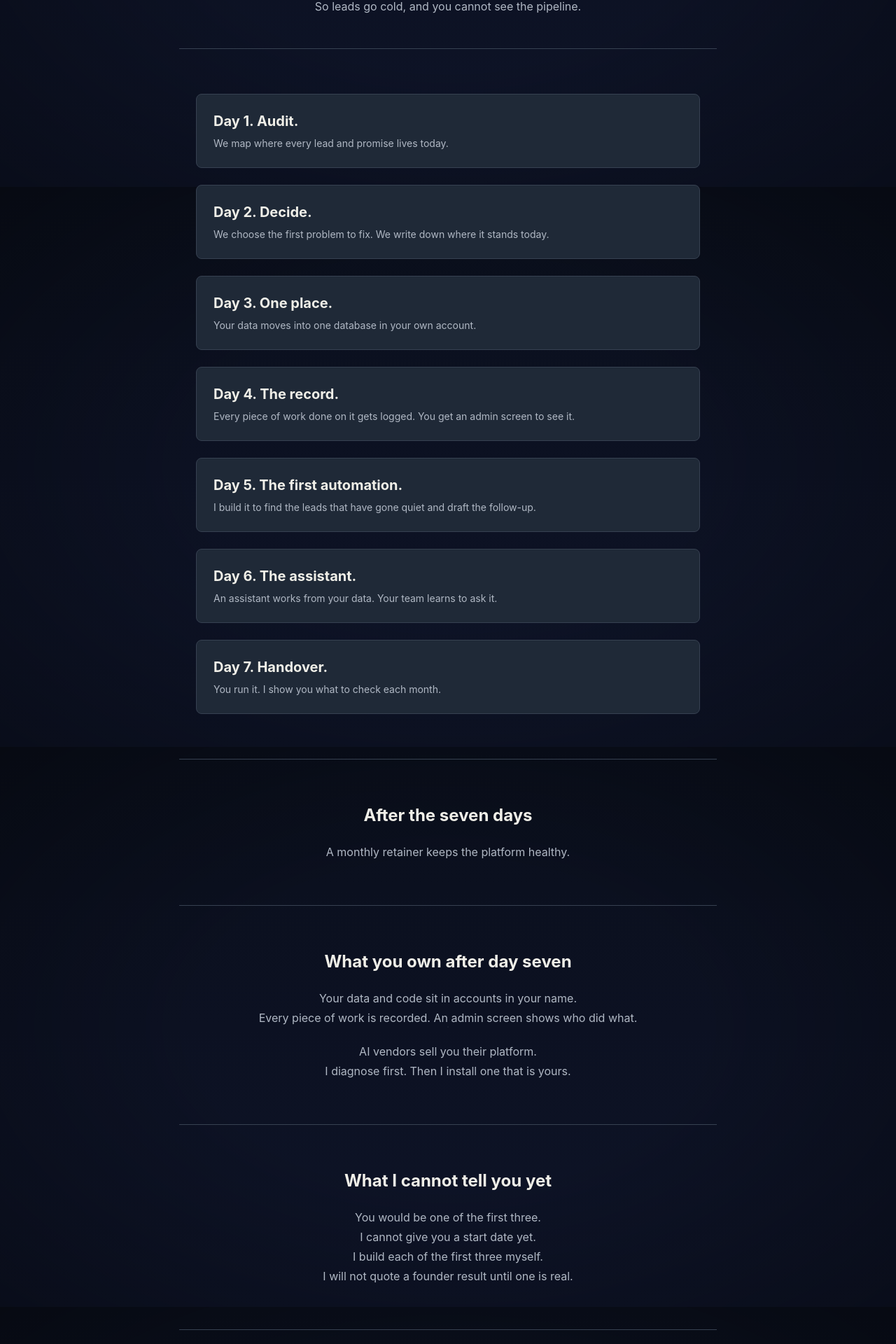
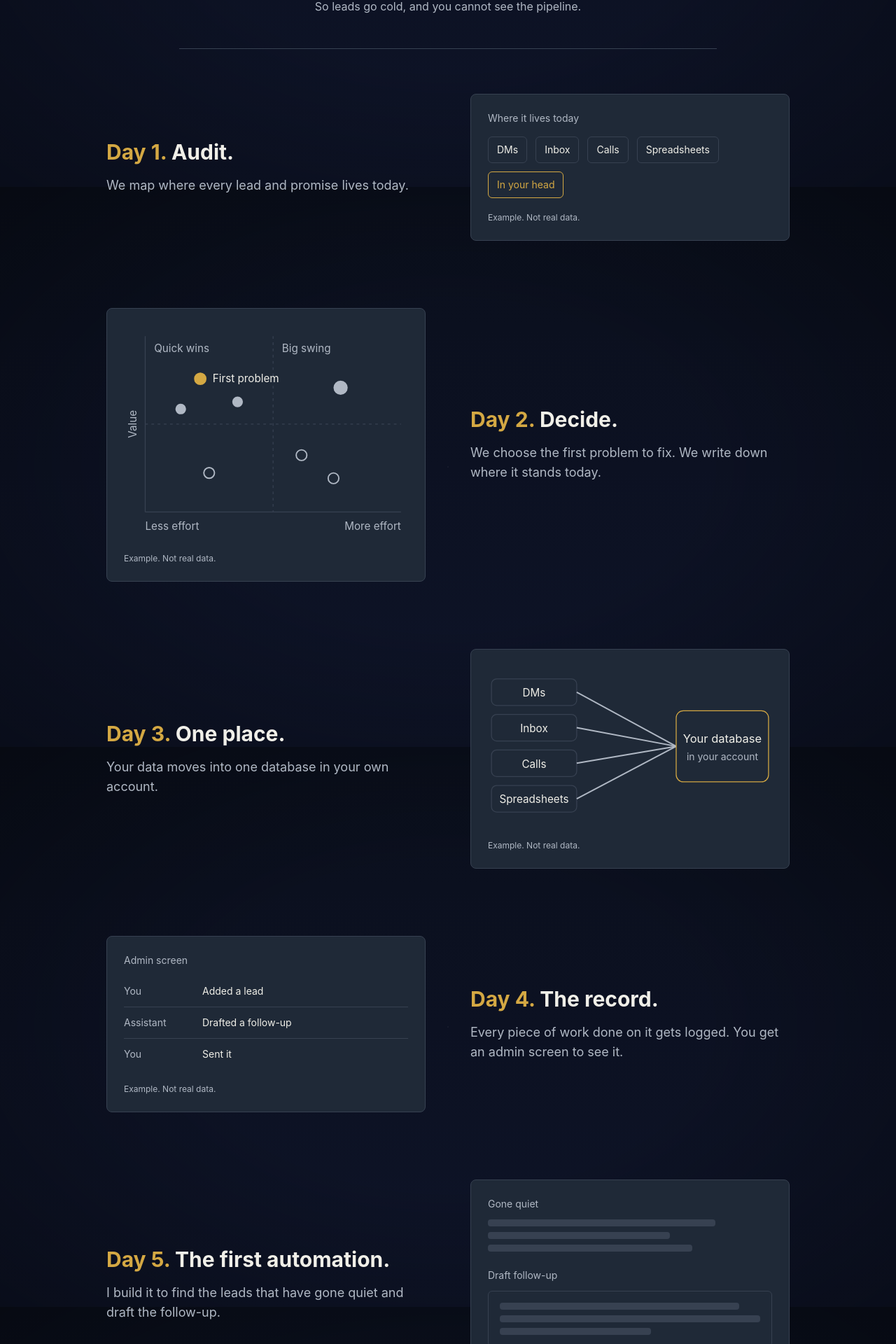
Before and after one commit to platformfix/founders.platformfix.com, a React (Vite) app: page /method in a window 1280 px wide. Shown: the part 533-2453 px from the top of the page at 70% size. Built offline with nearby package versions, Linux system fonts and the light colour scheme.

Commit message:
feat(site): rework the method page with a visual for each day
Signed-off-by: Steven Wade <steven@stevenwade.co.uk>

```diff
--- a/src/components/ApplyLink.tsx
+++ b/src/components/ApplyLink.tsx
@@ -1,13 +1,27 @@
 import { APPLY_FORM_URL, APPLY_LABEL } from "../lib/apply";
 
-const BASE = "inline-flex items-center justify-center gap-2 rounded-md bg-gold font-medium text-navy hover:opacity-90";
+const BASE =
+  "inline-flex items-center justify-center gap-2 whitespace-nowrap rounded-md bg-gold font-medium text-navy hover:opacity-90";
 
 /** The one call to action. Opens the Google Form in a new tab. */
 export function ApplyLink({ size = "lg" }: { size?: "lg" | "sm" }) {
   const sizing = size === "lg" ? "px-6 py-3" : "px-4 py-2";
   return (
-    <a href={APPLY_FORM_URL} target="_blank" rel="noopener noreferrer" className={`${BASE} ${sizing}`}>
-      {APPLY_LABEL}
+    <a
+      href={APPLY_FORM_URL}
+      target="_blank"
+      rel="noopener noreferrer"
+      aria-label={APPLY_LABEL}
+      className={`${BASE} ${sizing}`}
+    >
+      {size === "sm" ? (
+        <>
+          <span className="sm:hidden">Apply</span>
+          <span className="hidden sm:inline">{APPLY_LABEL}</span>
+        </>
+      ) : (
+        APPLY_LABEL
+      )}
     </a>
   );
 }
--- a/src/components/Layout.tsx
+++ b/src/components/Layout.tsx
@@ -8,7 +8,7 @@ export function Layout() {
       <header className="border-b border-card-border">
         <nav className="max-w-6xl mx-auto flex items-center justify-between px-6 py-4">
           <Link to="/" className="text-lg font-bold">
-            {OFFER_NAME} <span className="text-gold">by Platform Fix</span>
+            {OFFER_NAME}<span className="hidden text-gold sm:inline"> by Platform Fix</span>
           </Link>
           <div className="flex items-center gap-6 text-sm">
             <Link to="/method" className="hover:text-gold">Method</Link>
--- /dev/null
+++ b/src/components/MethodVisuals.tsx
@@ -0,0 +1,180 @@
+import type { ReactNode } from "react";
+
+/**
+ * Small illustrations for the seven days. Every one is an example, not real
+ * data, and none carries a number: the plan says no result may be claimed
+ * until a founder has one. Colours come from the brand tokens only.
+ */
+
+function Frame({ children }: { children: ReactNode }) {
+  return (
+    <figure className="rounded-lg border border-card-border bg-card-slate p-6">
+      {children}
+      <figcaption className="mt-5 text-xs text-cool-grey">Example. Not real data.</figcaption>
+    </figure>
+  );
+}
+
+const SOURCES = ["DMs", "Inbox", "Calls", "Spreadsheets"];
+
+/** Day 1: the places a business lives today. */
+export function SourcesVisual() {
+  return (
+    <Frame>
+      <p className="mb-4 text-sm text-cool-grey">Where it lives today</p>
+      <div className="flex flex-wrap gap-3">
+        {SOURCES.map((s) => (
+          <span key={s} className="rounded-md border border-card-border px-3 py-2 text-sm">
+            {s}
+          </span>
+        ))}
+        <span className="rounded-md border border-gold px-3 py-2 text-sm text-gold">In your head</span>
+      </div>
+    </Frame>
+  );
+}
+
+/** Day 2: what the audit produces. Effort across, value up. The first problem is gold. */
+export function PriorityPlot() {
+  return (
+    <Frame>
+      <svg
+        viewBox="0 0 320 240"
+        role="img"
+        aria-label="Example plot of effort against value. Quick wins sit top left, one big swing sits top right, and the first problem to fix is highlighted."
+        className="w-full h-auto font-sans"
+      >
+        <line x1="24" y1="12" x2="24" y2="210" stroke="#374151" strokeWidth="1" />
+        <line x1="24" y1="210" x2="312" y2="210" stroke="#374151" strokeWidth="1" />
+        <line x1="168" y1="12" x2="168" y2="210" stroke="#374151" strokeWidth="1" strokeDasharray="3 4" />
+        <line x1="24" y1="111" x2="312" y2="111" stroke="#374151" strokeWidth="1" strokeDasharray="3 4" />
+
+        <text x="34" y="30" fontSize="12" fill="#B0B8C4">Quick wins</text>
+        <text x="178" y="30" fontSize="12" fill="#B0B8C4">Big swing</text>
+
+        <circle cx="128" cy="86" r="7" fill="#B0B8C4" stroke="#1F2937" strokeWidth="2" />
+        <circle cx="64" cy="94" r="7" fill="#B0B8C4" stroke="#1F2937" strokeWidth="2" />
+        <circle cx="244" cy="70" r="9" fill="#B0B8C4" stroke="#1F2937" strokeWidth="2" />
+        <circle cx="86" cy="60" r="8" fill="#D4A843" stroke="#1F2937" strokeWidth="2" />
+        <text x="100" y="64" fontSize="12" fill="#F0EFE8">First problem</text>
+
+        <circle cx="96" cy="166" r="6" fill="none" stroke="#B0B8C4" strokeWidth="1.5" />
+        <circle cx="236" cy="172" r="6" fill="none" stroke="#B0B8C4" strokeWidth="1.5" />
+        <circle cx="200" cy="146" r="6" fill="none" stroke="#B0B8C4" strokeWidth="1.5" />
+
+        <text x="24" y="230" fontSize="12" fill="#B0B8C4">Less effort</text>
+        <text x="312" y="230" fontSize="12" fill="#B0B8C4" textAnchor="end">More effort</text>
+        <text x="14" y="111" fontSize="12" fill="#B0B8C4" textAnchor="middle" transform="rotate(-90 14 111)">Value</text>
+      </svg>
+    </Frame>
+  );
+}
+
+/** Day 3: the scattered places flow into one database. */
+export function OneDatabaseVisual() {
+  const ys = [14, 54, 94, 134];
+  return (
+    <Frame>
+      <svg
+        viewBox="0 0 320 180"
+        role="img"
+        aria-label="Example of four scattered sources feeding one database in your own account."
+        className="w-full h-auto font-sans"
+      >
+        {ys.map((y, i) => (
+          <g key={SOURCES[i]}>
+            <rect x="4" y={y} width="96" height="30" rx="6" fill="none" stroke="#374151" />
+            <text x="52" y={y + 20} fontSize="12" fill="#F0EFE8" textAnchor="middle">{SOURCES[i]}</text>
+            <line x1="100" y1={y + 15} x2="212" y2="90" stroke="#B0B8C4" strokeWidth="1.5" />
+          </g>
+        ))}
+        <rect x="212" y="50" width="104" height="80" rx="8" fill="#1F2937" stroke="#D4A843" />
+        <text x="264" y="86" fontSize="13" fill="#F0EFE8" textAnchor="middle">Your database</text>
+        <text x="264" y="106" fontSize="11" fill="#B0B8C4" textAnchor="middle">in your account</text>
+      </svg>
+    </Frame>
+  );
+}
+
+const LOG: [string, string][] = [
+  ["You", "Added a lead"],
+  ["Assistant", "Drafted a follow-up"],
+  ["You", "Sent it"],
+];
+
+/** Day 4: the record of work, as the admin screen shows it. */
+export function RecordVisual() {
+  return (
+    <Frame>
+      <p className="mb-3 text-sm text-cool-grey">Admin screen</p>
+      <ul className="divide-y divide-card-border text-sm">
+        {LOG.map(([who, what], i) => (
+          <li key={i} className="grid grid-cols-[6rem_1fr] gap-4 py-3">
+            <span className="text-cool-grey">{who}</span>
+            <span>{what}</span>
+          </li>
+        ))}
+      </ul>
+    </Frame>
+  );
+}
+
+function Bars({ widths }: { widths: string[] }) {
+  return (
+    <div className="space-y-2" aria-hidden="true">
+      {widths.map((w, i) => (
+        <div key={i} className="h-2.5 rounded-sm bg-card-border" style={{ width: w }} />
+      ))}
+    </div>
+  );
+}
+
+/** Day 5: quiet leads found, follow-up drafted. */
+export function QuietLeadsVisual() {
+  return (
+    <Frame>
+      <p className="mb-3 text-sm text-cool-grey">Gone quiet</p>
+      <Bars widths={["80%", "64%", "72%"]} />
+      <p className="mt-6 mb-3 text-sm text-cool-grey">Draft follow-up</p>
+      <div className="rounded-md border border-card-border p-4">
+        <Bars widths={["92%", "100%", "58%"]} />
+      </div>
+    </Frame>
+  );
+}
+
+/** Day 6: the question, answered from the founder's own data. */
+export function AskVisual() {
+  return (
+    <Frame>
+      <p className="ml-auto max-w-[85%] rounded-lg border border-card-border px-4 py-3 text-sm">
+        Who have I gone quiet on, and what is it worth?
+      </p>
+      <div className="mt-4 rounded-lg border border-card-border p-4">
+        <p className="mb-3 text-sm text-cool-grey">Answered from your own data</p>
+        <Bars widths={["88%", "70%", "76%"]} />
+      </div>
+    </Frame>
+  );
+}
+
+const CHECKS = ["Is it up to date?", "Are the backups tested?", "What has gone stale?"];
+
+/** Day 7: what the founder checks each month. */
+export function MonthlyCheckVisual() {
+  return (
+    <Frame>
+      <p className="mb-4 text-sm text-cool-grey">The monthly check</p>
+      <ul className="space-y-3 text-sm">
+        {CHECKS.map((c) => (
+          <li key={c} className="flex items-center gap-3">
+            <svg width="16" height="16" viewBox="0 0 16 16" aria-hidden="true">
+              <rect x="1.5" y="1.5" width="13" height="13" rx="3" fill="none" stroke="#B0B8C4" strokeWidth="1.5" />
+            </svg>
+            {c}
+          </li>
+        ))}
+      </ul>
+    </Frame>
+  );
+}
--- a/src/pages/MethodPage.tsx
+++ b/src/pages/MethodPage.tsx
@@ -1,14 +1,23 @@
 import { ApplyLink } from "../components/ApplyLink";
 import { FaqItem } from "../components/FaqItem";
+import {
+  AskVisual,
+  MonthlyCheckVisual,
+  OneDatabaseVisual,
+  PriorityPlot,
+  QuietLeadsVisual,
+  RecordVisual,
+  SourcesVisual,
+} from "../components/MethodVisuals";
 
 const DAYS = [
-  ["Day 1. Audit.", "We map where every lead and promise lives today."],
-  ["Day 2. Decide.", "We choose the first problem to fix. We write down where it stands today."],
-  ["Day 3. One place.", "Your data moves into one database in your own account."],
-  ["Day 4. The record.", "Every piece of work done on it gets logged. You get an admin screen to see it."],
-  ["Day 5. The first automation.", "I build it to find the leads that have gone quiet and draft the follow-up."],
-  ["Day 6. The assistant.", "An assistant works from your data. Your team learns to ask it."],
-  ["Day 7. Handover.", "You run it. I show you what to check each month."],
+  { n: 1, title: "Audit.", copy: "We map where every lead and promise lives today.", Visual: SourcesVisual },
+  { n: 2, title: "Decide.", copy: "We choose the first problem to fix. We write down where it stands today.", Visual: PriorityPlot },
+  { n: 3, title: "One place.", copy: "Your data moves into one database in your own account.", Visual: OneDatabaseVisual },
+  { n: 4, title: "The record.", copy: "Every piece of work done on it gets logged. You get an admin screen to see it.", Visual: RecordVisual },
+  { n: 5, title: "The first automation.", copy: "I build it to find the leads that have gone quiet and draft the follow-up.", Visual: QuietLeadsVisual },
+  { n: 6, title: "The assistant.", copy: "An assistant works from your data. Your team learns to ask it.", Visual: AskVisual },
+  { n: 7, title: "Handover.", copy: "You run it. I show you what to check each month.", Visual: MonthlyCheckVisual },
 ];
 
 const FAQS = [
@@ -60,11 +69,18 @@ export function MethodPage() {
         </div>
       </section>
 
-      <section className="max-w-3xl mx-auto px-6 py-16 space-y-6">
-        {DAYS.map(([name, copy]) => (
-          <div key={name} className="rounded-lg border border-card-border bg-card-slate p-6">
-            <h2 className="text-xl font-bold mb-2">{name}</h2>
-            <p className="text-cool-grey text-sm">{copy}</p>
+      <section className="max-w-5xl mx-auto px-6 py-16 space-y-24">
+        {DAYS.map(({ n, title, copy, Visual }, i) => (
+          <div key={n} className="grid items-center gap-10 md:grid-cols-2 md:gap-16">
+            <div className={i % 2 ? "md:order-2" : ""}>
+              <h2 className="mb-4 text-3xl font-bold">
+                <span className="text-gold">Day {n}.</span> {title}
+              </h2>
+              <p className="text-lg text-cool-grey">{copy}</p>
+            </div>
+            <div className={i % 2 ? "md:order-1" : ""}>
+              <Visual />
+            </div>
           </div>
         ))}
       </section>
```
Also changed, not shown: 1 other file (tests, documents, lock files or other folders).
